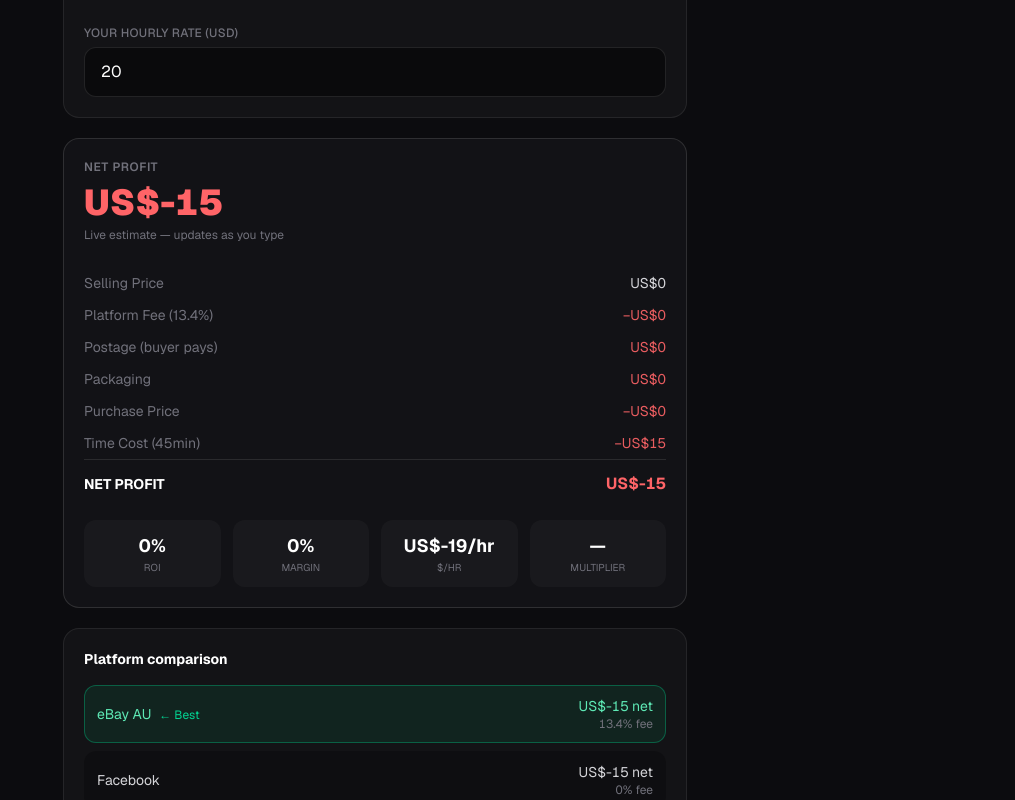
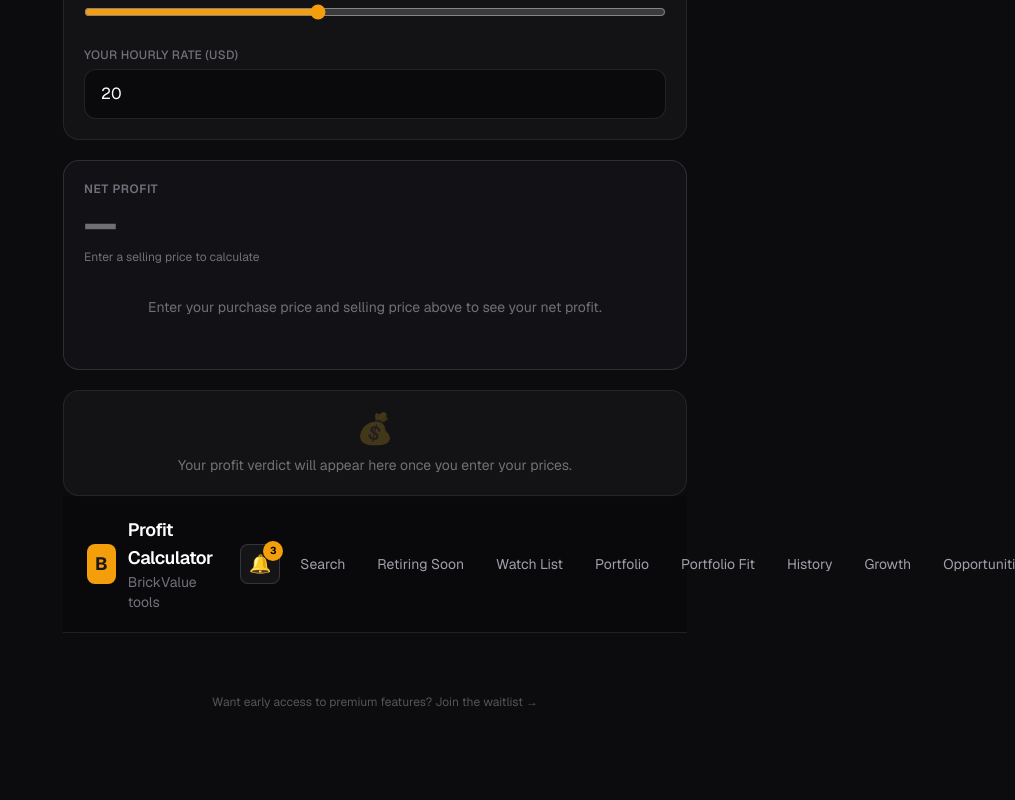
Before and after one commit to ajdate/lego-resell, a Next.js app: page /profit-calculator in a window 1280 px wide. Shown: the part 1220-2020 px from the top of the page, without its empty margins (265-1280 px from the left). After the commit the page ends 1945 px from the top, so only its background shows below. Built offline with nearby package versions, Linux system fonts and the light colour scheme.

Commit message:
Fix profit calculator empty state to neutral before inputs

```diff
--- a/src/app/profit-calculator/page.tsx
+++ b/src/app/profit-calculator/page.tsx
@@ -60,8 +60,8 @@ function ProfitCalculatorContent() {
   const [lookupLoading, setLookupLoading] = useState(false);
 
   const [condition, setCondition] = useState<CalculatorCondition>("sealed");
-  const [purchasePriceAud, setPurchasePriceAud] = useState(0);
-  const [sellingPriceAud, setSellingPriceAud] = useState(0);
+  const [purchasePriceInput, setPurchasePriceInput] = useState("");
+  const [sellingPriceInput, setSellingPriceInput] = useState("");
   const [platformId, setPlatformId] = useState<PlatformId>("ebay");
   const [postagePayer, setPostagePayer] = useState<PostagePayer>("buyer");
   const [postageCostAud, setPostageCostAud] = useState(DEFAULT_POSTAGE_AUD);
@@ -131,8 +131,8 @@ function ProfitCalculatorContent() {
     const conditionParam = searchParams.get("condition");
 
     if (setParam) setSetNumber(setParam);
-    if (sellParam) setSellingPriceAud(parseNum(sellParam));
-    if (buyParam) setPurchasePriceAud(parseNum(buyParam));
+    if (sellParam) setSellingPriceInput(sellParam);
+    if (buyParam) setPurchasePriceInput(buyParam);
     if (isCalculatorCondition(conditionParam)) {
       setCondition(conditionParam);
     }
@@ -158,7 +158,7 @@ function ProfitCalculatorContent() {
           if (data.analysis) {
             setSetName(data.analysis.set.name);
             if (!buyParam) {
-              setPurchasePriceAud(data.analysis.estimatedValue);
+              setPurchasePriceInput(String(data.analysis.estimatedValue));
             }
           }
         } catch {
@@ -236,7 +236,7 @@ function ProfitCalculatorContent() {
       };
       if (data.analysis) {
         setSetName(data.analysis.set.name);
-        setPurchasePriceAud(data.analysis.estimatedValue);
+        setPurchasePriceInput(String(data.analysis.estimatedValue));
         setSetNumber(num);
       } else {
         setLookupError("Set not found in catalogue.");
@@ -247,6 +247,19 @@ function ProfitCalculatorContent() {
       setLookupLoading(false);
     }
   }
+
+  const purchasePriceAud = useMemo(
+    () => fromDisplay(purchasePriceInput),
+    [fromDisplay, purchasePriceInput],
+  );
+  const sellingPriceAud = useMemo(
+    () => fromDisplay(sellingPriceInput),
+    [fromDisplay, sellingPriceInput],
+  );
+  const hasSellingPrice = sellingPriceAud > 0;
+  const hasPurchasePrice = purchasePriceAud > 0;
+  const hasValidInputs = hasSellingPrice && hasPurchasePrice;
+  const hasPartialPrices = hasSellingPrice !== hasPurchasePrice;
 
   const inputs: ProfitInputs = useMemo(
     () => ({
@@ -358,7 +371,7 @@ function ProfitCalculatorContent() {
             Profit Calculator
           </h1>
           <p className="mt-2 text-sm text-zinc-400">
-            Calculate your real net profit after platform fees, postage and time
+            Calculate your real net profit — enter your set details below
           </p>
         </div>
         <CurrencyToggle />
@@ -431,10 +444,8 @@ function ProfitCalculatorContent() {
                 inputMode="decimal"
                 min={0}
                 step="0.01"
-                value={toDisplay(purchasePriceAud)}
-                onChange={(e) =>
-                  setPurchasePriceAud(fromDisplay(e.target.value))
-                }
+                value={purchasePriceInput}
+                onChange={(e) => setPurchasePriceInput(e.target.value)}
                 placeholder="What you paid"
                 className={inputClass()}
               />
@@ -457,13 +468,14 @@ function ProfitCalculatorContent() {
                 inputMode="decimal"
                 min={0}
                 step="0.01"
-                value={toDisplay(sellingPriceAud)}
-                onChange={(e) =>
-                  setSellingPriceAud(fromDisplay(e.target.value))
-                }
+                value={sellingPriceInput}
+                onChange={(e) => setSellingPriceInput(e.target.value)}
                 placeholder="List price"
                 className={inputClass()}
               />
+              <p className="mt-1.5 text-xs text-white/40">
+                Tip: Use the suggested list price from the analysis page as your starting point
+              </p>
             </div>
 
             <div>
@@ -632,15 +644,31 @@ function ProfitCalculatorContent() {
           </p>
           <p
             className={`mt-2 text-4xl font-black tabular-nums ${
-              breakdown.netProfit >= 0 ? "text-emerald-400" : "text-red-400"
+              hasValidInputs
+                ? breakdown.netProfit >= 0
+                  ? "text-emerald-400"
+                  : "text-red-400"
+                : "text-white/40"
             }`}
           >
-            {formatPrice(breakdown.netProfit)}
+            {hasValidInputs ? formatPrice(breakdown.netProfit) : "—"}
           </p>
-          <p className="mt-1 text-xs text-zinc-500">
-            Live estimate — updates as you type
+          <p className="mt-1 text-xs text-white/40">
+            {hasValidInputs
+              ? "Live estimate — updates as you type"
+              : hasPartialPrices
+                ? "Add purchase price to see profit"
+                : "Enter a selling price to calculate"}
           </p>
 
+          {!hasValidInputs && (
+            <p className="py-8 text-center text-sm text-white/40">
+              Enter your purchase price and selling price above to see your net profit.
+            </p>
+          )}
+
+          {hasValidInputs && (
+            <div className="opacity-100 transition-opacity duration-300">
               <table className="mt-6 w-full text-sm">
                 <tbody className="text-zinc-300">
                   <tr>
@@ -740,8 +768,12 @@ function ProfitCalculatorContent() {
                   <p className="text-[10px] uppercase text-zinc-500">Multiplier</p>
                 </div>
               </div>
+            </div>
+          )}
         </section>
 
+        {hasValidInputs && (
+          <div className="opacity-100 transition-opacity duration-300">
             <section className={sectionClass()}>
               <h2 className="text-sm font-bold text-white">Platform comparison</h2>
               <ul className="mt-4 space-y-2">
@@ -812,6 +844,17 @@ function ProfitCalculatorContent() {
               </p>
             </section>
           </div>
+        )}
+
+        {!hasValidInputs && (
+          <section className="rounded-2xl border border-white/8 bg-white/[0.03] p-5 text-center">
+            <p className="text-3xl text-white/20">💰</p>
+            <p className="mt-2 text-sm text-white/40">
+              Your profit verdict will appear here once you enter your prices.
+            </p>
+          </section>
+        )}
+      </div>
 
       <AppHeader title="Profit Calculator" subtitle="BrickValue tools" />
     </div>
```
Lines whose indentation alone changed are shown as unchanged.
